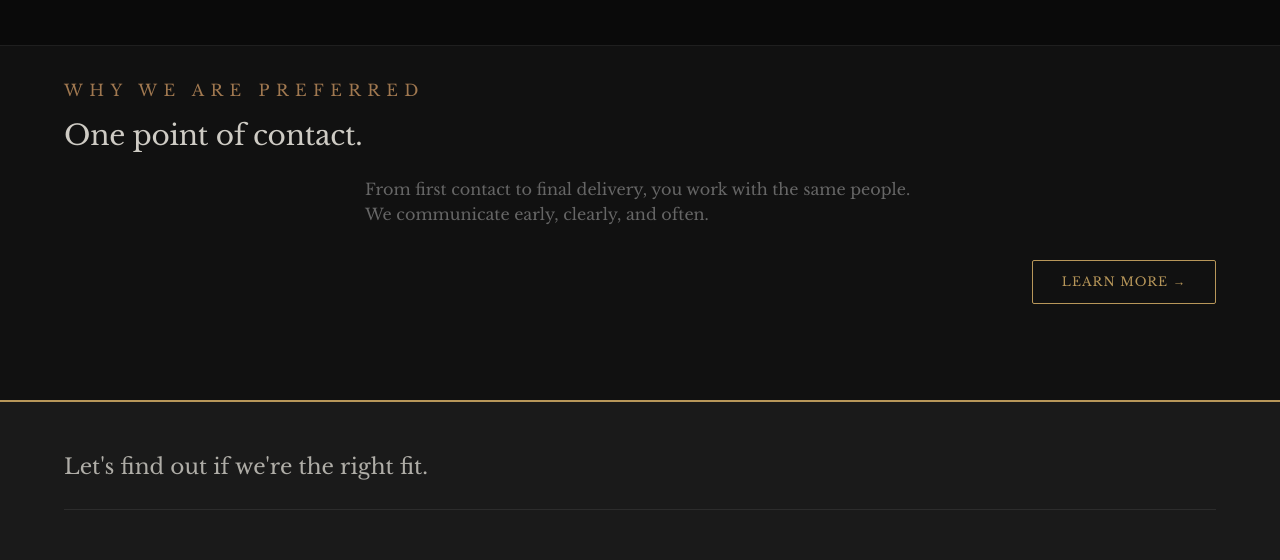
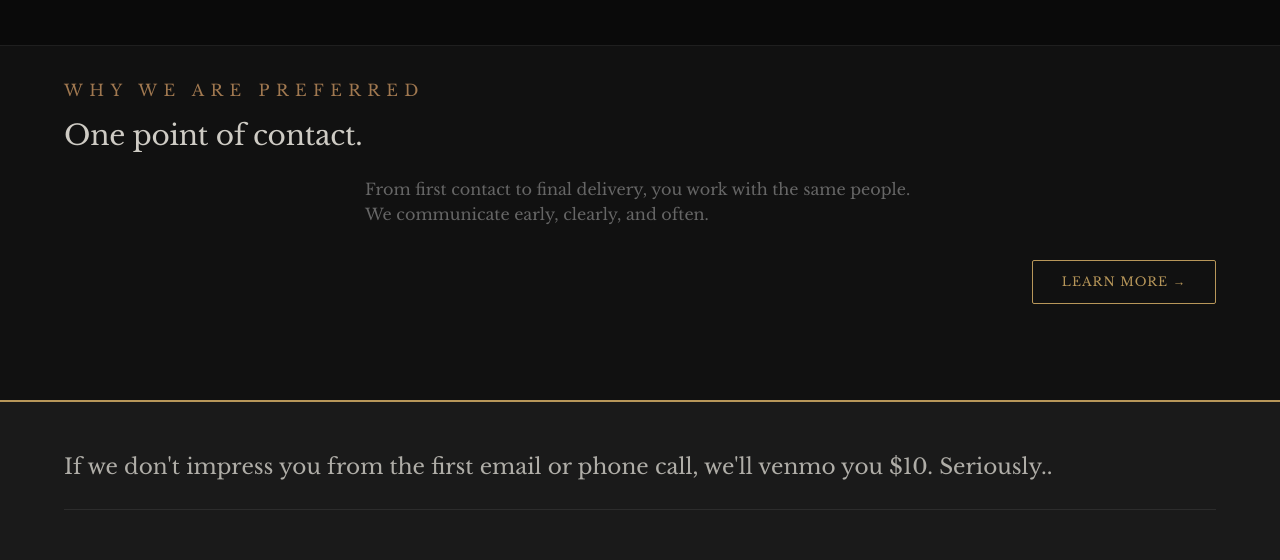
Before and after one commit to josephengels1989/amp-manufacturing, a website: page index.html in a window 1280 px wide. Shown: the part 721-1281 px from the top of the page. Drawn offline with nearby package versions, Linux system fonts and the light colour scheme.

Commit message:
Update footer tagline: add confident guarantee message

```diff
--- a/index.html
+++ b/index.html
@@ -94,7 +94,7 @@
   <!-- Footer -->
   <footer class="footer">
     <div class="container footer__inner">
-      <p class="footer__tagline">Let's find out if we're the right fit.</p>
+      <p class="footer__tagline">If we don't impress you from the first email or phone call, we'll venmo you $10. Seriously..</p>
       <div class="footer__top">
         <div class="footer__brand">
           <a href="/" class="footer__logo">Ampersand<span> Manufacturing</span></a>
```
